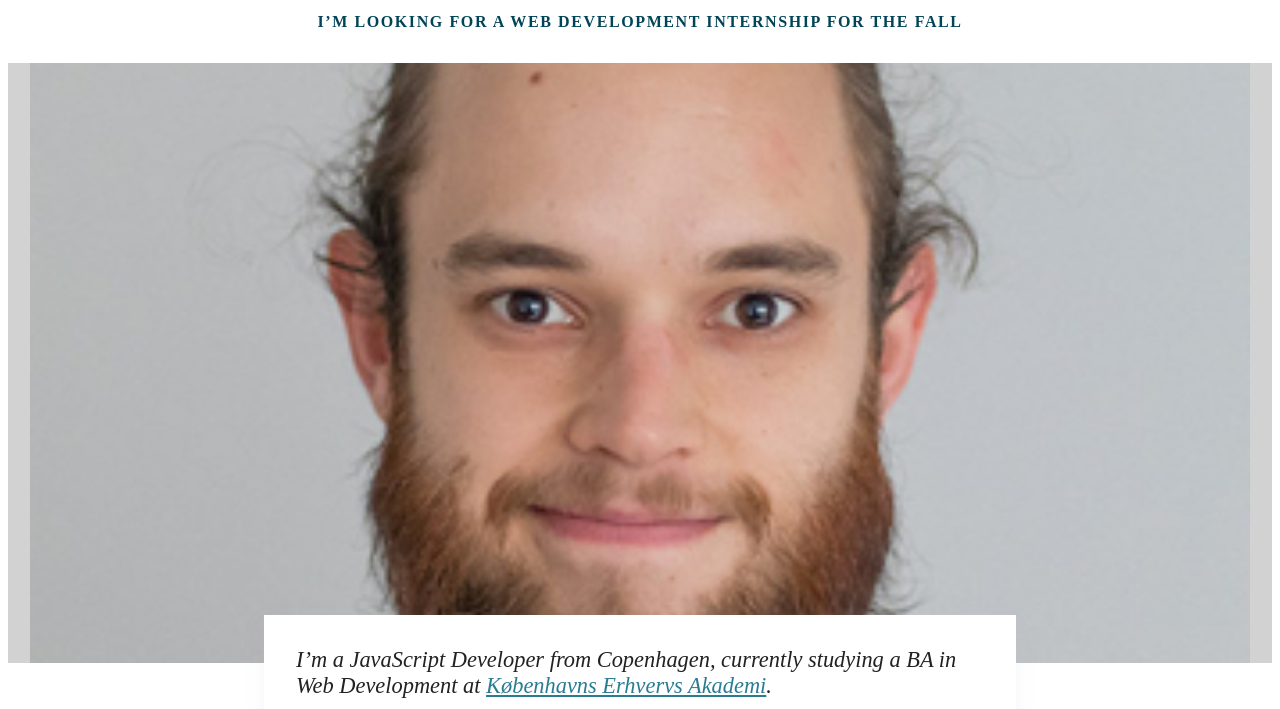
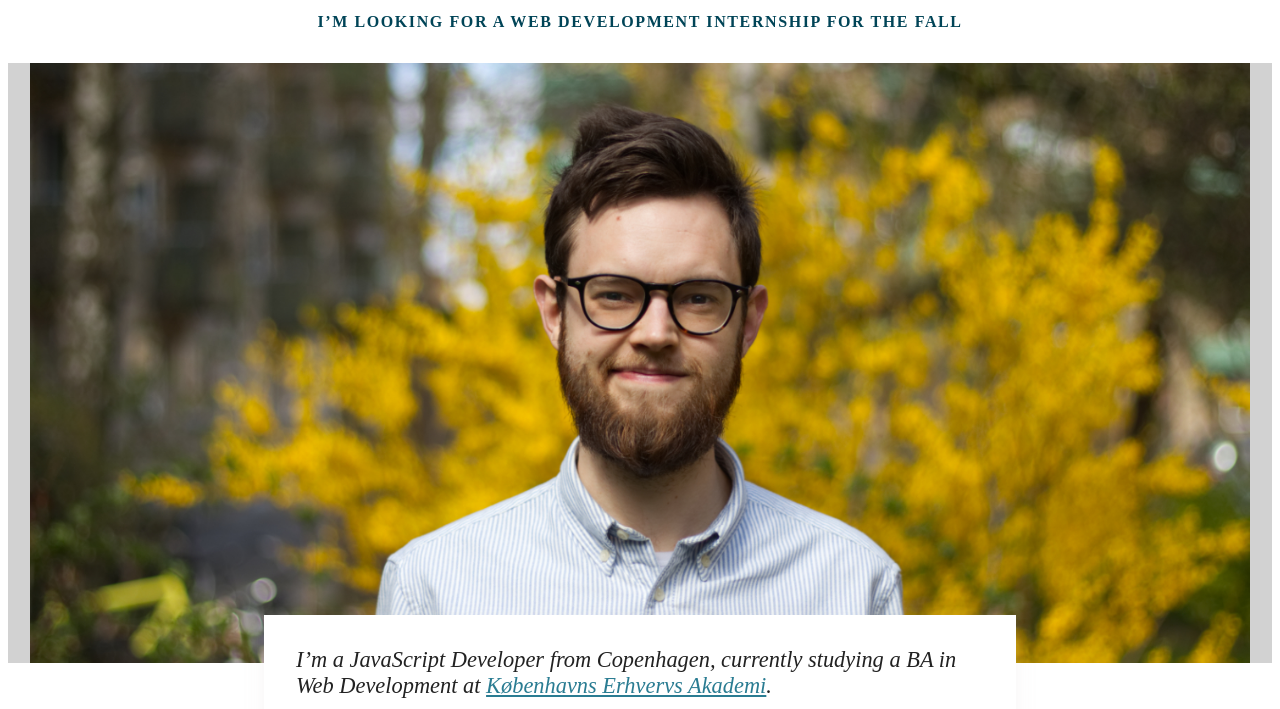
Before and after one commit to sebvilhelm/internship-application, a Gatsby site: page / in a window 1280 px wide. Shown: the part 91-800 px from the top of the page. Built offline with nearby package versions, Linux system fonts and the light colour scheme; Gatsby itself is replaced by a stand-in of ours.

Commit message:
better portrait

```diff
--- a/src/pages/index.js
+++ b/src/pages/index.js
@@ -76,7 +76,7 @@ const IndexPage = ({ data }) => (
 // eslint-disable-next-line
 export const query = graphql`
   query HeaderImageQuery {
-    file(relativePath: { eq: "portrait_me.jpg" }) {
+    file(relativePath: { eq: "portrait2.jpg" }) {
       childImageSharp {
         sizes(maxWidth: 1220, maxHeight: 600) {
           ...GatsbyImageSharpSizes
```
Also changed, not shown: src/images/portrait.jpg (added), src/images/portrait2.jpg (added).
